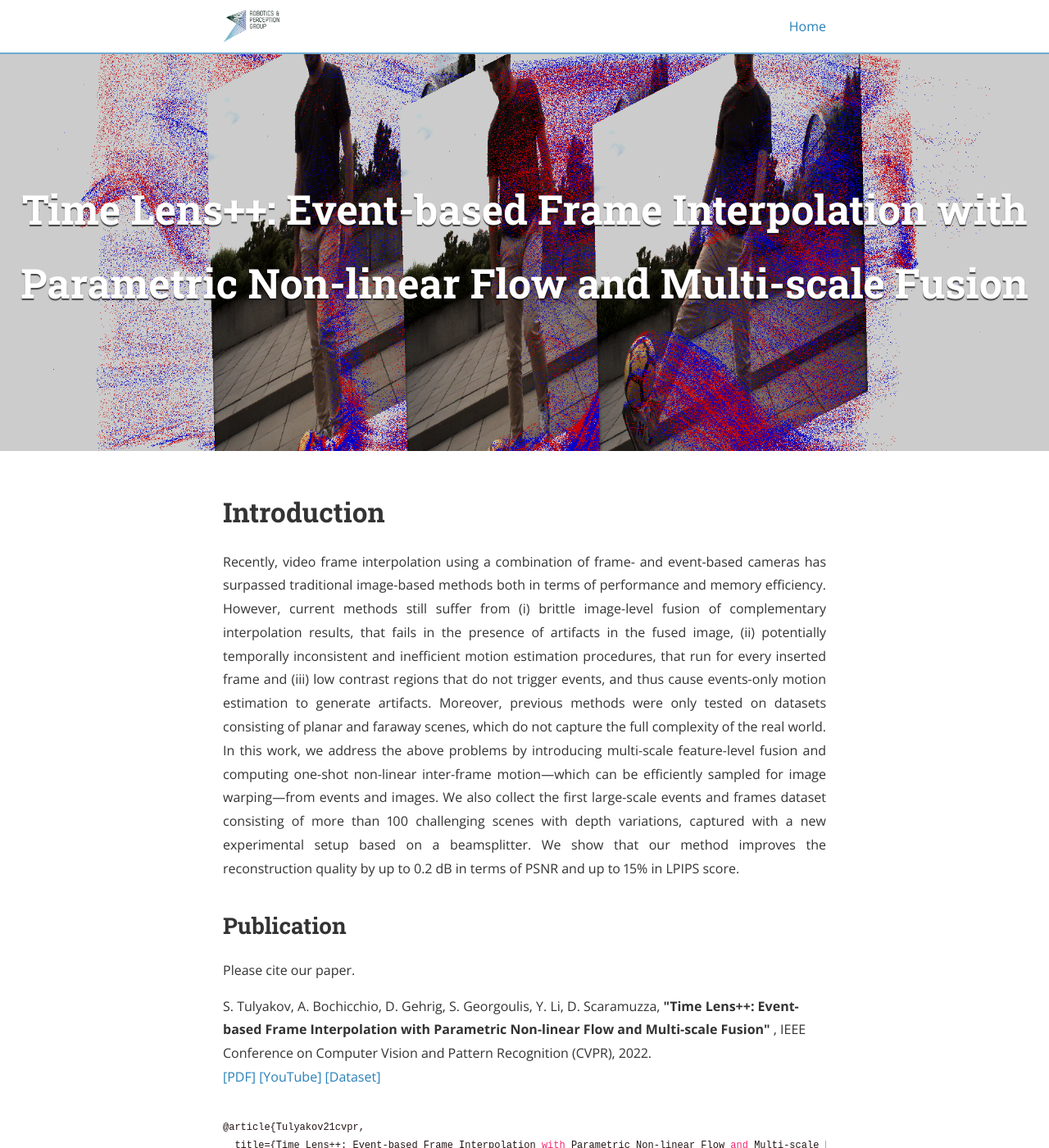
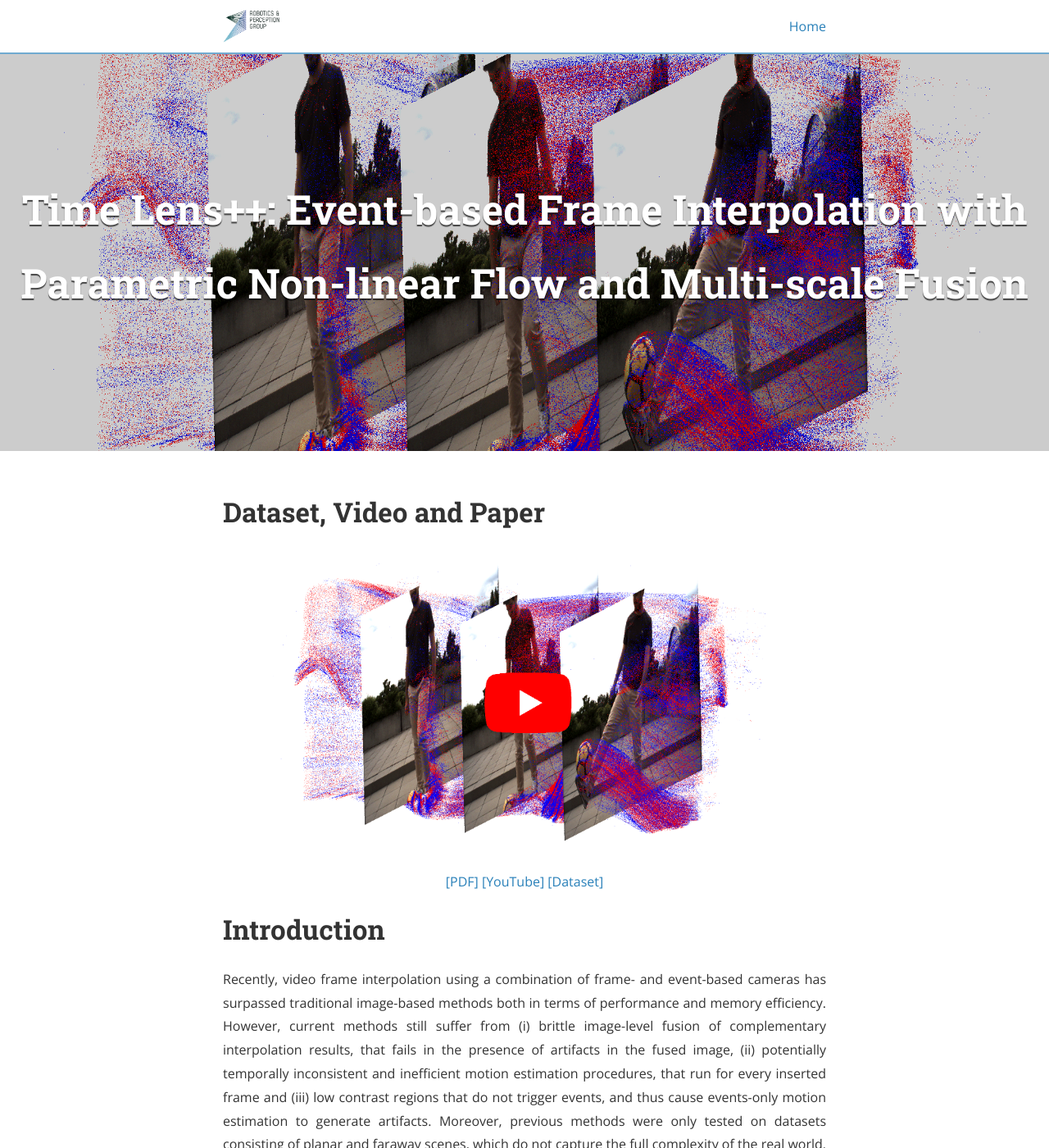
Before and after one commit to uzh-rpg/timelens-pp, a Jekyll site: the page built from index.html, in a window 1280 px wide and 1400 px high. Shown: the whole window at 82% size. Built offline with Jekyll 4.4.1, drawn with Linux system fonts in a browser that asks for light colours; nearby versions of some CDN libraries.

Commit message:
moved links to top and added youtube like thumbnail

```diff
--- a/index.html
+++ b/index.html
@@ -18,7 +18,17 @@ enabled: true
     </div>
   </div>
   <br>
+
   <div class="wrapper">
+    <h1 id="headings">Dataset, Video and Paper</h1>
+    <p align="center">
+      <img src="assets/thumbnail_with_yt.png" alt="eres" style="width: 500""/><br>
+      <a href="http://rpg.ifi.uzh.ch/docs/CVPR22_Tulyakov.pdf">[PDF]</a>
+    <a href="https://youtu.be/AsRKQRWHbVs">[YouTube]</a>
+    <a href="https://github.com/uzh-rpg/timelens-pp/">[Dataset]</a>
+    </p>
+
+
     <h1 id="headings">Introduction</h1>
     <p style="text-align: justify">
       Recently, video frame interpolation using a combination of frame- and event-based cameras has surpassed traditional image-based methods both in terms of performance and memory efficiency. However, current methods still suffer from (i) brittle image-level fusion of complementary interpolation results, that fails in the presence of artifacts in the fused image, (ii) potentially temporally inconsistent and inefficient motion estimation procedures, that run for every inserted frame and (iii) low contrast regions that do not trigger events, and thus cause events-only motion estimation to generate artifacts. Moreover, previous methods were only tested on datasets consisting of planar and faraway scenes, which do not capture the full complexity of the real world. In this work, we address the above problems by introducing multi-scale feature-level fusion and computing one-shot non-linear inter-frame motion—which can be efficiently sampled for image warping—from events and images. We also collect the first large-scale events and frames dataset consisting of more than 100 challenging scenes with depth variations, captured with a new experimental setup based on a beamsplitter. We show that our method improves the reconstruction quality by up to 0.2 dB in terms of PSNR and up to 15% in LPIPS score.
```
Also changed, not shown: other parts of index.html (+0 -3 lines), assets/thumbnail_with_yt.png (added).
